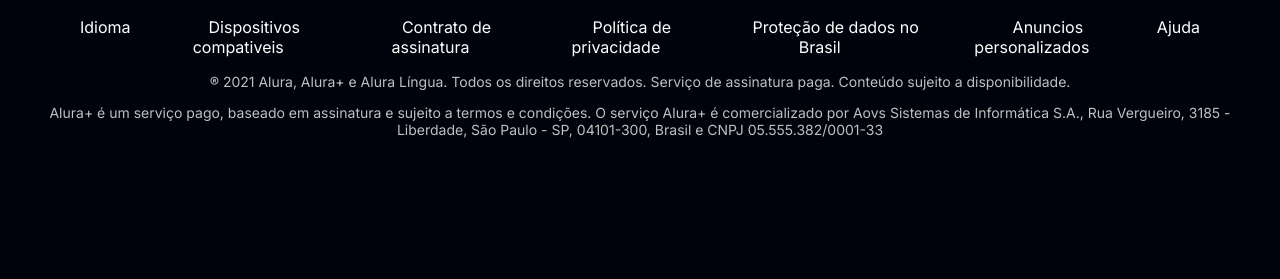
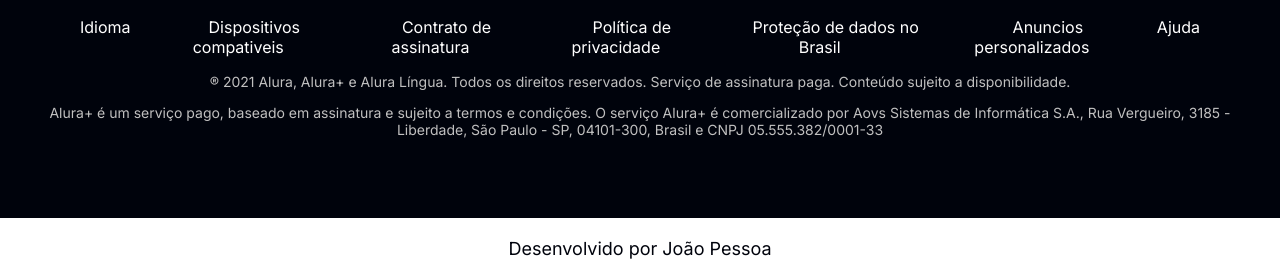
Before and after one commit to JaopPessoa/AluraPlus, a plain HTML site: page index.html in a window 1280 px wide. Shown: the part 3693-3972 px from the top of the page. Before the commit the page ends 3911 px from the top, so only its background shows below. Drawn offline with Linux system fonts and the light colour scheme.

Commit message:
Adicionei um footer

```diff
--- a/index.html
+++ b/index.html
@@ -92,7 +92,7 @@
         <p class="rodape__texto">® 2021 Alura, Alura+ e Alura Língua. Todos os direitos reservados. Serviço de assinatura paga. Conteúdo sujeito a disponibilidade.</p>
         <p class="rodape__texto">Alura+ é um serviço pago, baseado em assinatura e sujeito a termos e condições. O serviço Alura+ é comercializado por Aovs Sistemas de Informática S.A., Rua Vergueiro, 3185 - Liberdade, São Paulo - SP, 04101-300, Brasil e CNPJ 05.555.382/0001-33</p>
     </footer>
-
+        <p class="footer">Desenvolvido por João Pessoa</p>
 </body>
 
 </html>
--- a/styles.css
+++ b/styles.css
@@ -155,3 +155,12 @@ body{
     color: var(--cor-de-fundo);
 
 }
+
+.footer {
+    background-color: var(--branco-principal);
+    text-align: center;
+    padding: 20px;
+    font-size: 18px;
+    color: var(--cor-de-fundo);
+
+}
```
